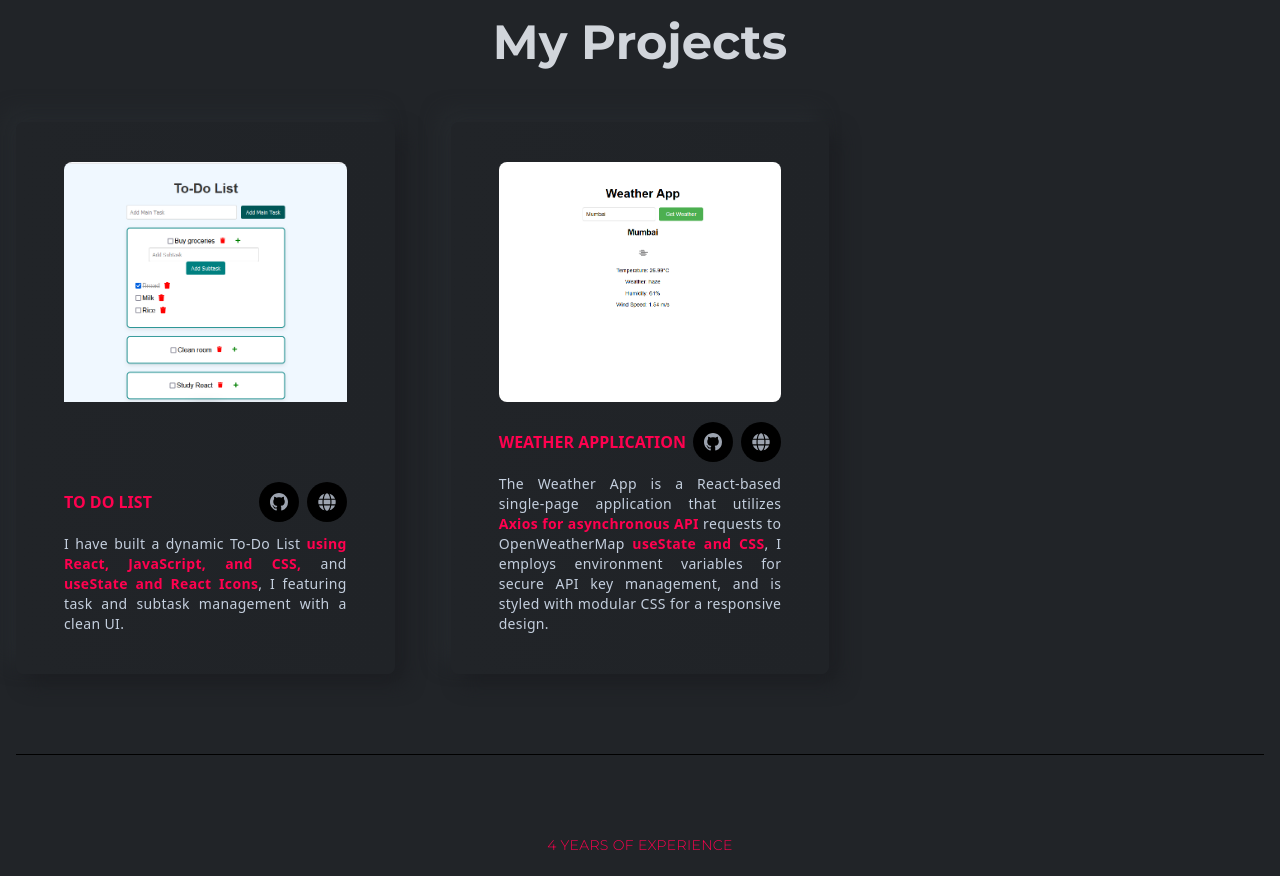
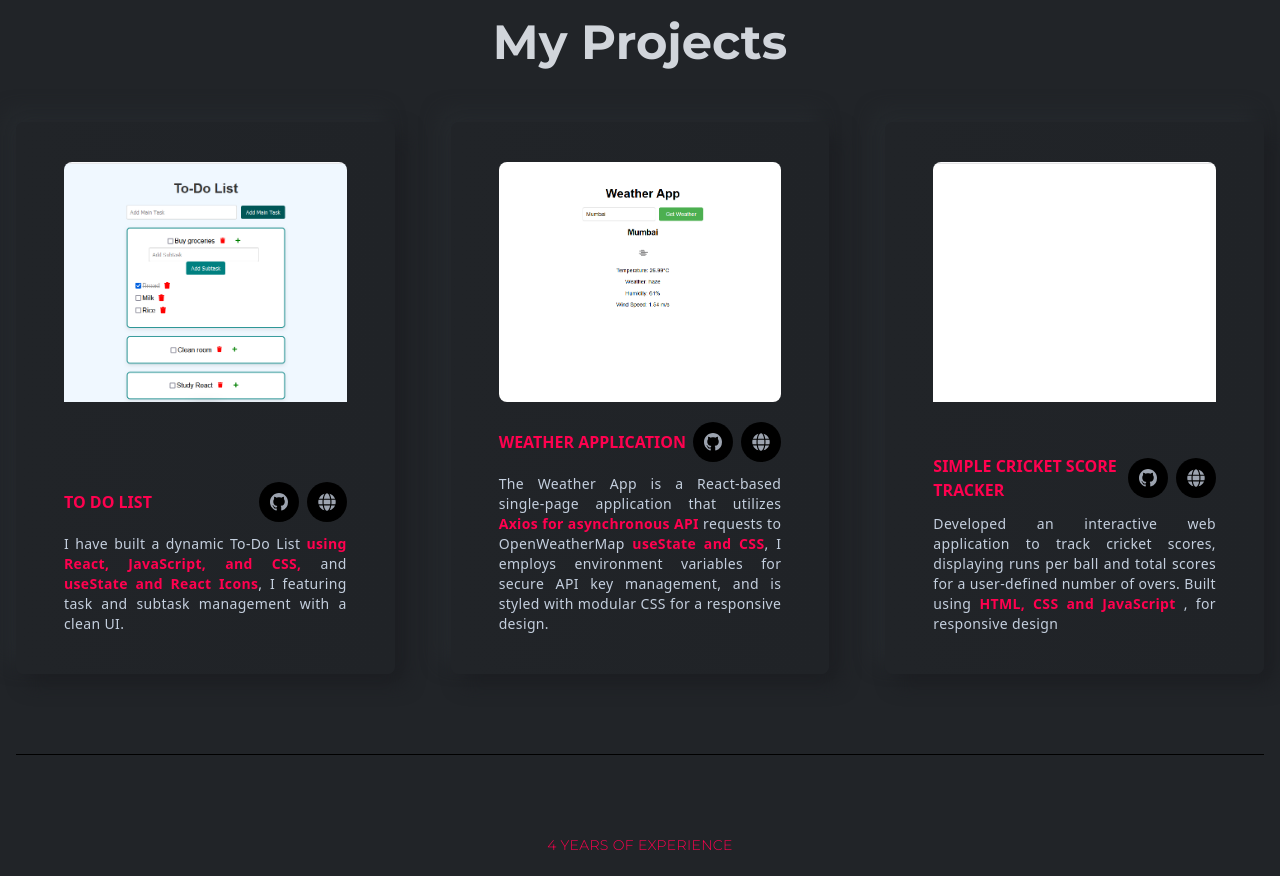
Before and after one commit to Binish30/portfolio, a React (Create React App) app: page / in a window 1280 px wide. Shown: the part 1620-2496 px from the top of the page. Built offline with nearby package versions, Linux system fonts and the light colour scheme.

Commit message:
photo updated

```diff
--- a/src/assets/index.js
+++ b/src/assets/index.js
@@ -3,6 +3,7 @@ import contactImg from "./images/contact/contactImg.png";
 import logo from "./images/logo.png";
 import todolist from "./images/projects/todolist.png";
 import weatherapp from "./images/projects/weatherapp.png";
+import cricketscoretracker from "./images/projects/cricketscoretracker.png"
 
 export {
     bannerImg,
@@ -10,4 +11,5 @@ export {
     logo,
     todolist,
     weatherapp,
+    cricketscoretracker,
 };
--- a/src/components/projects/Projects.js
+++ b/src/components/projects/Projects.js
@@ -2,7 +2,8 @@ import React from "react";
 import Title from "../layouts/Title";
 import {
  todolist,
- weatherapp
+ weatherapp,
+ cricketscoretracker
 } from "../../assets/index";
 import ProjectsCard from "./ProjectsCard";
 
@@ -54,6 +55,18 @@ const Projects = () => {
           github="https://github.com/Binish30/Weather-App"
           live="https://climatracker.vercel.app/"
         />
+        <ProjectsCard
+          title="Simple Cricket Score Tracker"
+          des={
+            <p>
+              Developed an interactive web application to track cricket scores, displaying runs per ball and total scores for a user-defined number of overs. Built using{" "}
+              <span className="text-designColor font-bold">  HTML, CSS and JavaScript </span>, for responsive design
+            </p>
+          }
+          src={cricketscoretracker}
+          github="https://github.com/Binish30/cricket-score-tracker"
+          live="https://simple-cricket-score-tracker.vercel.app/"
+        />
       </div>
     </section>
   );
```
Also changed, not shown: src/assets/images/bannerImg.png, src/assets/images/projects/cricketscoretracker.png (added), src/components/banner/Banner.js (line endings or trailing spaces).
